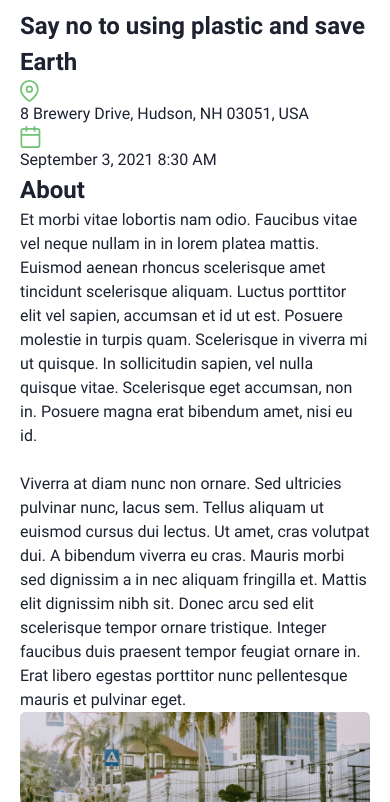
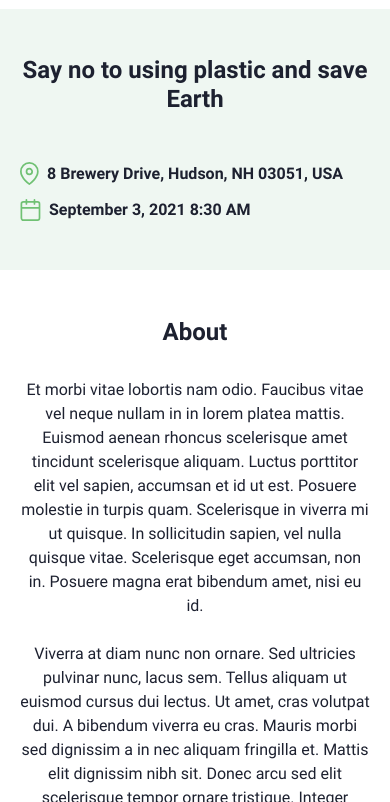
Before and after one commit to svkhrobbeck/client, a plain HTML site: page event-read-more.html in a window 390 px wide. Shown: the part 42-844 px from the top of the page. Drawn offline with Linux system fonts and the light colour scheme.

Commit message:
make responsive event-read-more page

```diff
--- a/scss/blocks/_about-erm.scss
+++ b/scss/blocks/_about-erm.scss
@@ -1,10 +1,24 @@
 .about-erm {
   padding: 96px 0;
+  transition: padding 0.5s ease;
+
+  @media only screen and (max-width: $tablet-l) {
+    padding: 64px 0;
+  }
+
+  @media only screen and (max-width: $tablet) {
+    padding: 48px 0;
+  }
 }
 
 .about-erm__inner {
   max-width: 768px;
   margin: 0 auto;
+  transition: padding-left 0.5s ease;
+
+  @media only screen and (max-width: $mobile) {
+    text-align: center;
+  }
 }
 
 .about-erm__title {
@@ -22,5 +36,12 @@
   max-width: 100%;
   width: 100%;
   height: auto;
+  border-radius: 10px;
+  overflow: hidden;
   margin-bottom: 32px;
+
+  @media only screen and (max-width: $tablet) {
+    object-fit: cover;
+    height: 200px;
+  }
 }
--- a/scss/blocks/_hero-erm.scss
+++ b/scss/blocks/_hero-erm.scss
@@ -1,24 +1,35 @@
 .hero-erm {
   padding: 96px 0;
   background-color: #eff7f2;
+  transition: padding 0.5s ease;
+
+  @media only screen and (max-width: $tablet-l) {
+    padding: 64px 0;
+  }
+
+  @media only screen and (max-width: $tablet) {
+    padding: 48px 0;
+  }
 }
 
 .hero-erm__inner {
   max-width: 768px;
   margin: 0 auto;
+
+  @media only screen and (max-width: $mobile) {
+    text-align: center;
+  }
 }
 
 .hero-erm__title {
-  font-size: 56px;
-  font-weight: 700;
-  line-height: 1.2;
+  @include for-headings(h5);
   margin-bottom: 48px;
 }
 
 .hero-erm__info-wrapper {
   display: flex;
   align-items: center;
-  gap: 48px;
+  gap: 12px 48px;
   flex-wrap: wrap;
 }
 
--- a/scss/main.scss
+++ b/scss/main.scss
@@ -33,6 +33,6 @@
 @import "blocks/project-prm";
 @import "blocks/plans-prm";
 @import "blocks/post-brm";
-// @import "blocks/hero-erm";
-// @import "blocks/about-erm";
+@import "blocks/hero-erm";
+@import "blocks/about-erm";
 @import "blocks/footer";
```
Also changed, not shown: blog-read-more.html (+3 -0 lines), css/main.css, 1 other file.
